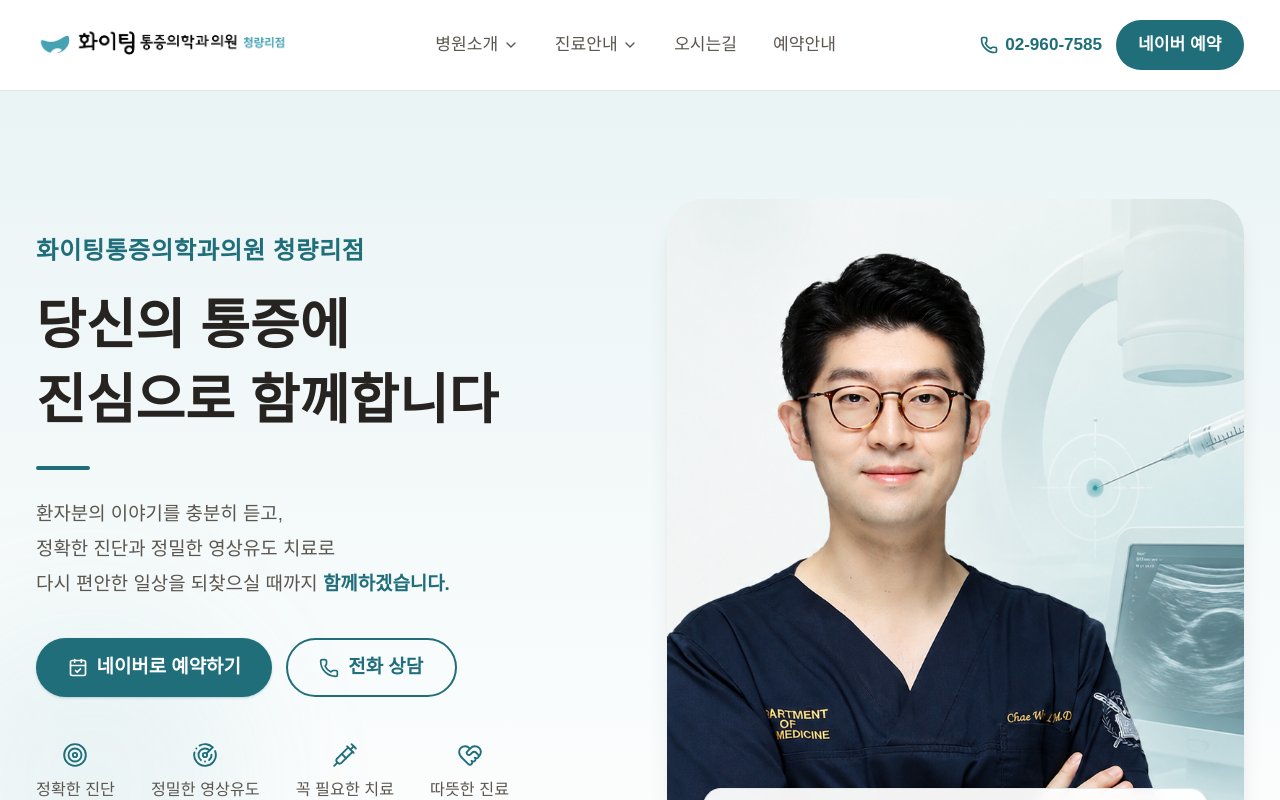
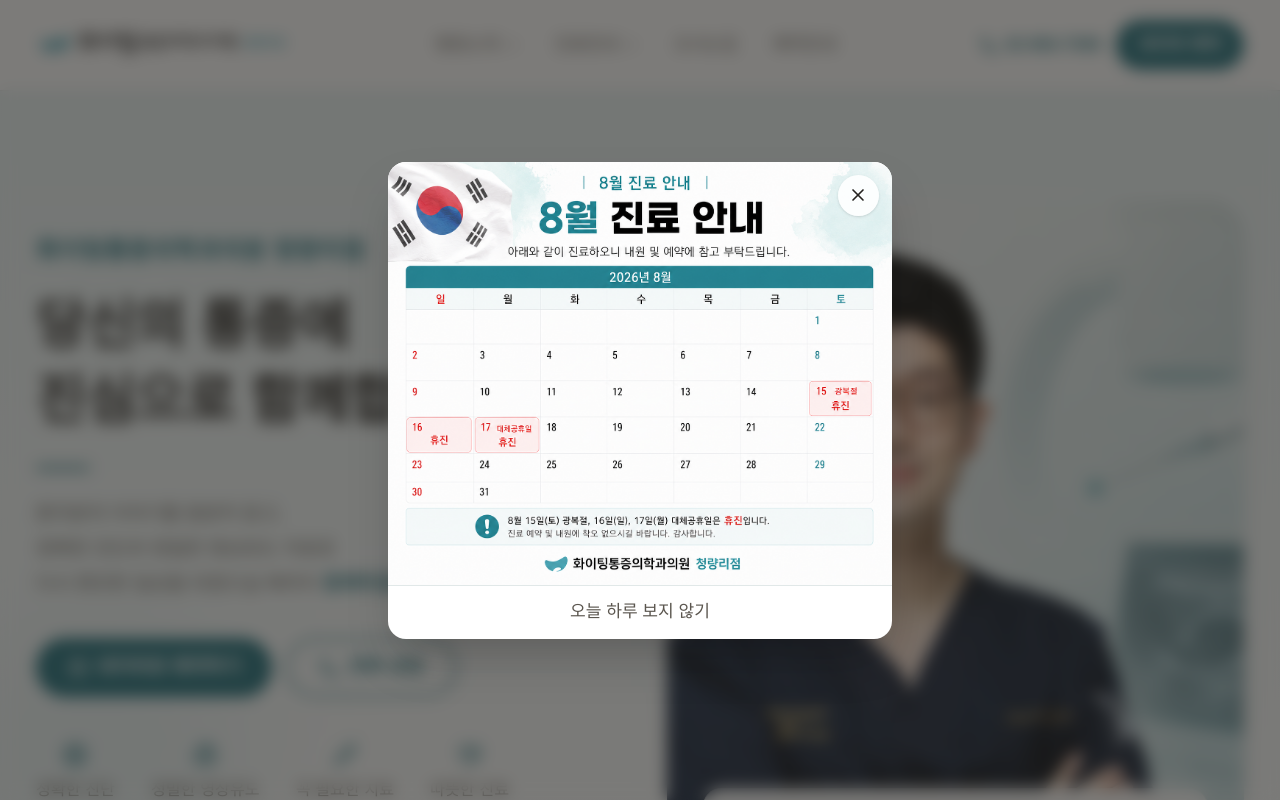
Before and after one commit to cwlim1211/hopital_homepage, a Next.js app: page / in a window 1280 px wide. Shown: the top 800 px of the page. Built offline with nearby package versions, Linux system fonts and the light colour scheme; a web font is replaced by a local one.

Commit message:
8월 진료 안내 팝업 추가
홈페이지 첫 진입 시 8월 진료 안내(공휴일 휴진) 이미지를 모달로 노출.
닫기/배경클릭/ESC로 닫을 수 있고, '오늘 하루 보지 않기' 선택 시
당일에는 재노출되지 않음 (localStorage 기반).

```diff
--- a/src/app/page.tsx
+++ b/src/app/page.tsx
@@ -1,4 +1,5 @@
 import Header from "@/components/Header";
+import NoticePopup from "@/components/NoticePopup";
 import Hero from "@/components/Hero";
 import About from "@/components/About";
 import Facilities from "@/components/Facilities";
@@ -15,6 +16,7 @@ import Footer from "@/components/Footer";
 export default function Home() {
   return (
     <>
+      <NoticePopup />
       <Header />
       <main>
         <Hero />
--- /dev/null
+++ b/src/components/NoticePopup.tsx
@@ -0,0 +1,89 @@
+"use client";
+
+import Image from "next/image";
+import { useEffect, useState } from "react";
+import { X } from "lucide-react";
+
+const STORAGE_KEY = "notice-2026-08-dismissed-until";
+
+export default function NoticePopup() {
+  const [open, setOpen] = useState(false);
+  const [visible, setVisible] = useState(false);
+
+  useEffect(() => {
+    const dismissedUntil = localStorage.getItem(STORAGE_KEY);
+    const today = new Date().toDateString();
+    if (dismissedUntil !== today) {
+      setOpen(true);
+      requestAnimationFrame(() => setVisible(true));
+    }
+  }, []);
+
+  useEffect(() => {
+    if (!open) return;
+    const onKey = (e: KeyboardEvent) => {
+      if (e.key === "Escape") close();
+    };
+    document.addEventListener("keydown", onKey);
+    document.body.style.overflow = "hidden";
+    return () => {
+      document.removeEventListener("keydown", onKey);
+      document.body.style.overflow = "";
+    };
+    // eslint-disable-next-line react-hooks/exhaustive-deps
+  }, [open]);
+
+  if (!open) return null;
+
+  const close = () => setOpen(false);
+
+  const hideToday = () => {
+    localStorage.setItem(STORAGE_KEY, new Date().toDateString());
+    close();
+  };
+
+  return (
+    <div
+      role="dialog"
+      aria-modal="true"
+      aria-label="8월 진료 안내 공지"
+      onClick={close}
+      className={`fixed inset-0 z-[100] flex items-center justify-center bg-ink/60 p-4 backdrop-blur-sm transition-opacity duration-300 ${
+        visible ? "opacity-100" : "opacity-0"
+      }`}
+    >
+      <div
+        onClick={(e) => e.stopPropagation()}
+        className={`relative w-full max-w-md overflow-hidden rounded-2xl bg-white shadow-2xl transition-all duration-300 ${
+          visible ? "translate-y-0 scale-100 opacity-100" : "translate-y-3 scale-95 opacity-0"
+        }`}
+      >
+        <button
+          type="button"
+          onClick={close}
+          aria-label="팝업 닫기"
+          className="absolute right-3 top-3 z-10 flex h-9 w-9 items-center justify-center rounded-full bg-white/90 text-ink shadow-sm transition-colors hover:bg-white"
+        >
+          <X size={20} aria-hidden="true" />
+        </button>
+
+        <Image
+          src="/notice-2026-08.png"
+          alt="8월 진료 안내: 8월 15일(토) 광복절, 16일(일), 17일(월) 대체공휴일은 휴진입니다. 진료 예약 및 내원에 착오 없으시길 바랍니다."
+          width={1369}
+          height={1149}
+          className="h-auto w-full"
+          priority
+        />
+
+        <button
+          type="button"
+          onClick={hideToday}
+          className="flex h-12 w-full items-center justify-center border-t border-border text-[0.95rem] font-medium text-ink-soft transition-colors hover:bg-bg-soft"
+        >
+          오늘 하루 보지 않기
+        </button>
+      </div>
+    </div>
+  );
+}
```
Also changed, not shown: public/notice-2026-08.png (added).
